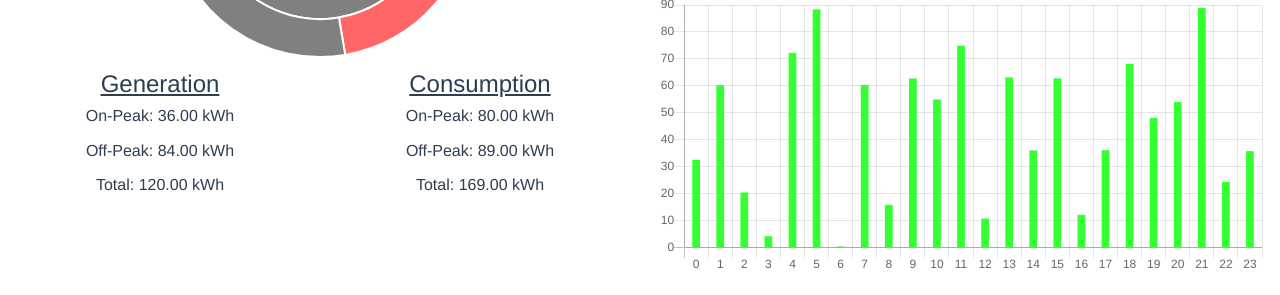
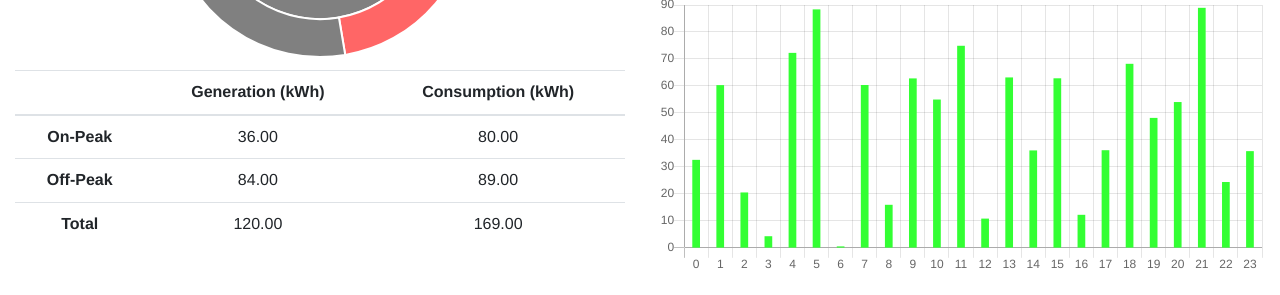
Before and after one commit to alindenberg/SprightfulDashboard-FE, a Vue app: page / in a window 1280 px wide. Shown: the part 387-682 px from the top of the page. Built offline with nearby package versions, Linux system fonts and the light colour scheme.

Commit message:
Fix bug on dashboard date arrows and make energy performance into a table

```diff
--- a/src/components/EnergyBreakdown.vue
+++ b/src/components/EnergyBreakdown.vue
@@ -1,5 +1,5 @@
 <template>
-  <b-row class="d-flex justify-content-center" style="margin-top: 2%;">
+  <!-- <b-row class="d-flex justify-content-center" style="margin-top: 2%;">
     <b-col sm="6" class="col-12">
       <h4>
         <u>Generation</u>
@@ -16,7 +16,33 @@
       <p>Off-Peak: {{off_peak_consumption.toFixed(2)}} kWh</p>
       <p>Total: {{(off_peak_consumption + on_peak_consumption).toFixed(2)}} kWh</p>
     </b-col>
-  </b-row>
+  </b-row>-->
+  <table class="table">
+    <thead>
+      <tr>
+        <th scope="col"></th>
+        <th scope="col">Generation (kWh)</th>
+        <th scope="col">Consumption (kWh)</th>
+      </tr>
+    </thead>
+    <tbody>
+      <tr>
+        <th scope="row">On-Peak</th>
+        <td>{{on_peak_generation.toFixed(2)}}</td>
+        <td>{{on_peak_consumption.toFixed(2)}}</td>
+      </tr>
+      <tr>
+        <th scope="row">Off-Peak</th>
+        <td>{{off_peak_generation.toFixed(2)}}</td>
+        <td>{{off_peak_consumption.toFixed(2)}}</td>
+      </tr>
+      <tr>
+        <th scope="row">Total</th>
+        <td>{{total_generation.toFixed(2)}}</td>
+        <td>{{total_consumption.toFixed(2)}}</td>
+      </tr>
+    </tbody>
+  </table>
 </template>
 <script>
 export default {
@@ -26,6 +52,14 @@ export default {
     off_peak_consumption: Number,
     on_peak_generation: Number,
     off_peak_generation: Number
+  },
+  computed: {
+    total_generation: function() {
+      return this.on_peak_generation + this.off_peak_generation;
+    },
+    total_consumption: function() {
+      return this.on_peak_consumption + this.off_peak_consumption;
+    }
   }
 };
 </script>
--- a/src/pages/Dashboard.vue
+++ b/src/pages/Dashboard.vue
@@ -7,7 +7,7 @@
           <h2 style="float: left">Energy Performance</h2>
         </b-col>
         <b-col sm="6">
-          <b-row class="justify-content-center">
+          <b-row class="flex-nowrap justify-content-center">
             <button
               type="button"
               style="color: grey; float: left"
@@ -39,6 +39,7 @@
       <!-- Below header bar w/ date selection -->
       <performance-chart :data="data[selected_date]" />
       <energy-breakdown
+        style="margin-top: 2%"
         :on_peak_consumption="data[selected_date].on_peak_consumption"
         :off_peak_consumption="data[selected_date].off_peak_consumption"
         :on_peak_generation="data[selected_date].on_peak_generation"
```
